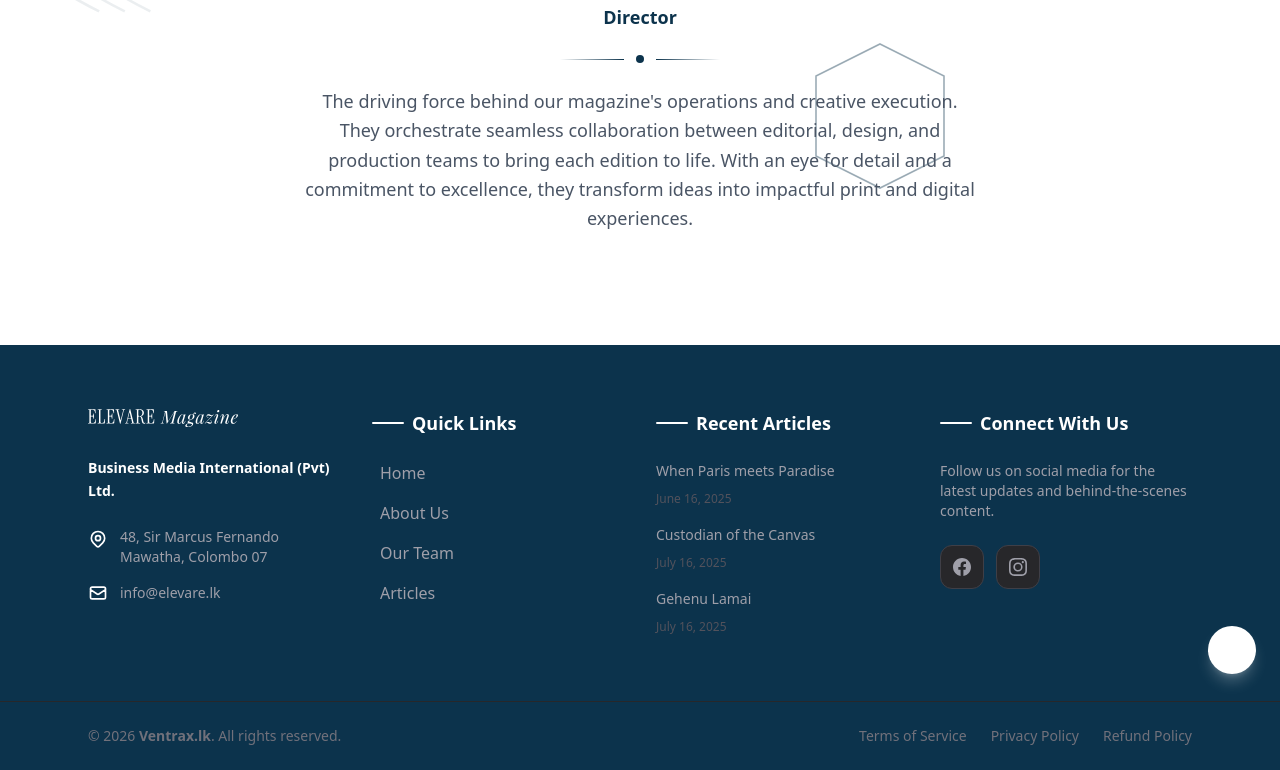
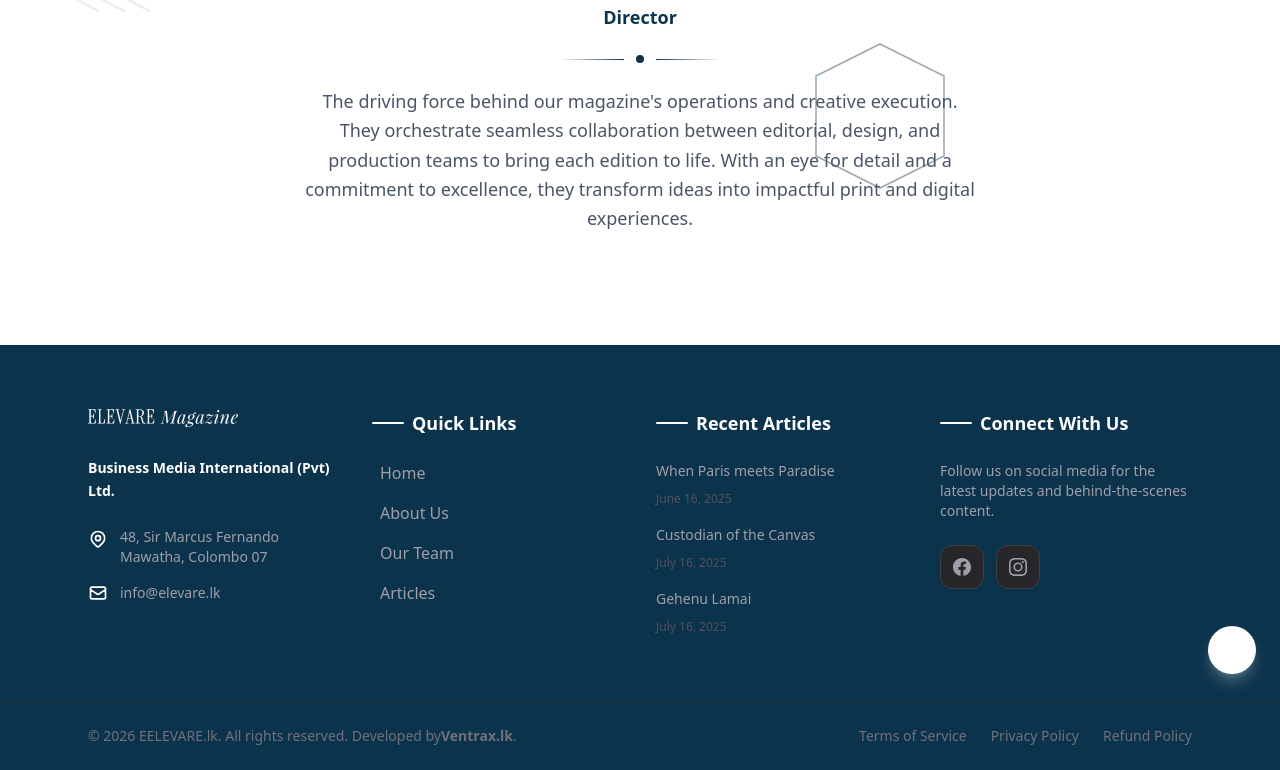
Before and after one commit to agroventures/elevare, a React (Vite) app: page /team in a window 1280 px wide. Shown: the part 953-1723 px from the top of the page. Built offline with nearby package versions, Linux system fonts and the light colour scheme.

Commit message:
Update Footer.jsx

```diff
--- a/src/components/Footer.jsx
+++ b/src/components/Footer.jsx
@@ -146,8 +146,8 @@ export default function Footer() {
           <div className="flex flex-col md:flex-row justify-between items-center gap-4">
             {/* Copyright */}
             <p className="text-zinc-500 text-sm text-center md:text-left">
-              © {currentYear} {" "}
-              <a className="font-semibold hover:underline" href="https://ventrax.lk">Ventrax.lk</a>. All rights reserved.
+              © {currentYear} {" "} EELEVARE.lk. All rights reserved. Developed by
+              <a className="font-semibold hover:underline" href="https://ventrax.lk">Ventrax.lk</a>.
             </p>
 
             <div className="flex flex-wrap justify-center items-center gap-6 text-sm">
```
